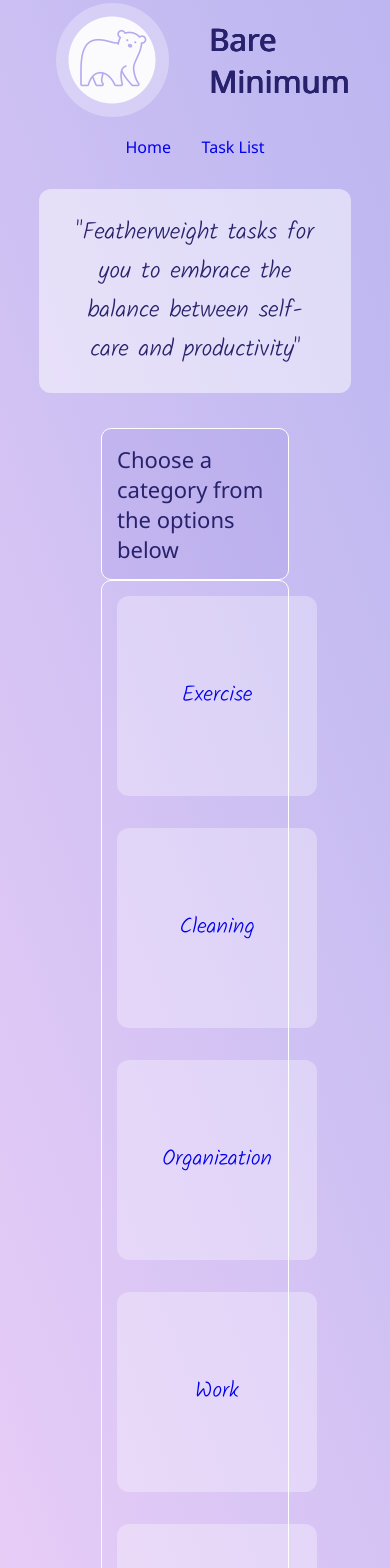
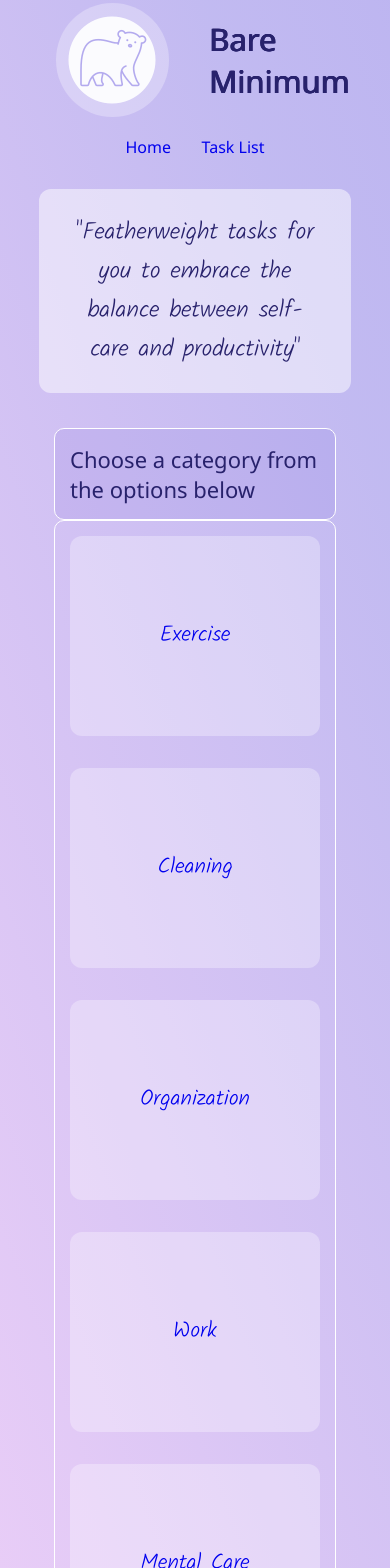
Before and after one commit to taranveersingh93/bare-minimum, a React (Create React App) app: page / in a window 390 px wide. Shown: the top 1568 px of the page. Built offline with nearby package versions, Linux system fonts and the light colour scheme; no server answers; a web font is replaced by a local one.

Commit message:
Add media query for phone size for home screen

```diff
--- a/src/components/HomeView/HomeView.css
+++ b/src/components/HomeView/HomeView.css
@@ -53,3 +53,13 @@ a {
   background-color: rgba(255, 255, 255, 0.75);
   cursor: pointer;
 }
+
+@media (max-width: 515px) {
+  .categories {
+    width: 250px;
+  }
+
+  .choose-category-title {
+    width: 250px;
+  }
+}
--- a/src/components/HomeView/IntroText/IntroText.css
+++ b/src/components/HomeView/IntroText/IntroText.css
@@ -1,4 +1,5 @@
 .intro-text-container {
+  width: 40%;
   background-color: rgba(255, 255, 255, 0.5);
   border-radius: 12px;
   display: flex;
```
Also changed, not shown: src/images/224301-P1JWWX-578.jpg (renamed from src/images/pagenotfoundbear.jpg).
